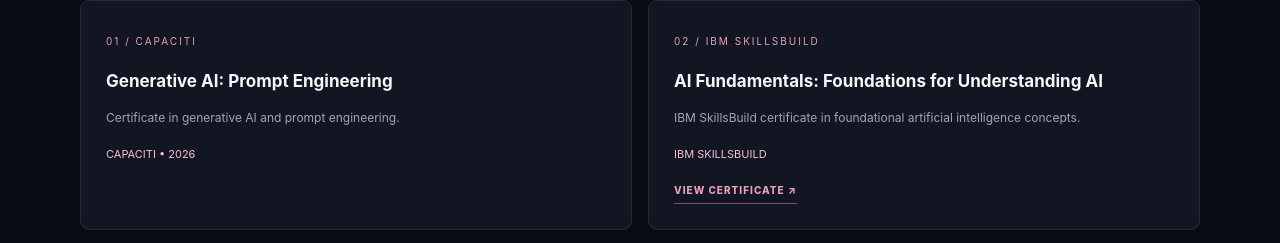
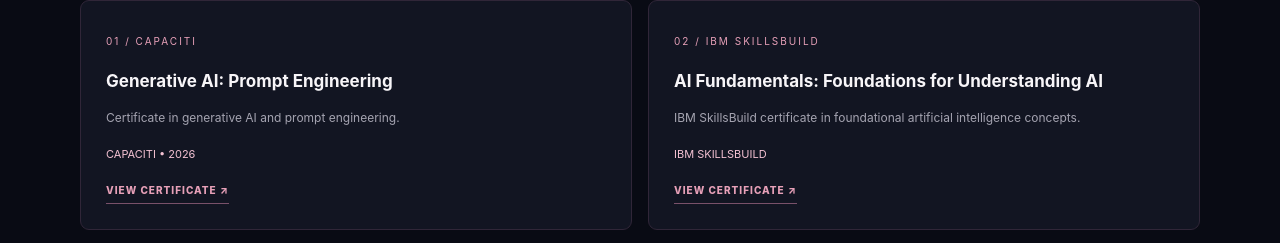
Before and after one commit to mdhlalosembali/mdhlalosembali.github.io, a plain HTML site: page index.html in a window 1280 px wide. Shown: the part 2340-2583 px from the top of the page. Drawn offline with Linux system fonts and the light colour scheme.

Commit message:
Add view certificate link for Generative AI Prompt Engineering

```diff
--- a/index.html
+++ b/index.html
@@ -345,6 +345,7 @@ footer{padding:28px 0;border-top:1px solid var(--line)}
     <h3>Generative AI: Prompt Engineering</h3>
     <p>Certificate in generative AI and prompt engineering.</p>
     <span>CAPACITI • 2026</span>
+    <a class="cert-link" href="Generative%20AI_Prompt%20Engineering.pdf" target="_blank" rel="noopener">VIEW CERTIFICATE ↗</a>
    </div>
    <div class="cert">
     <small>02 / IBM SKILLSBUILD</small>
```
